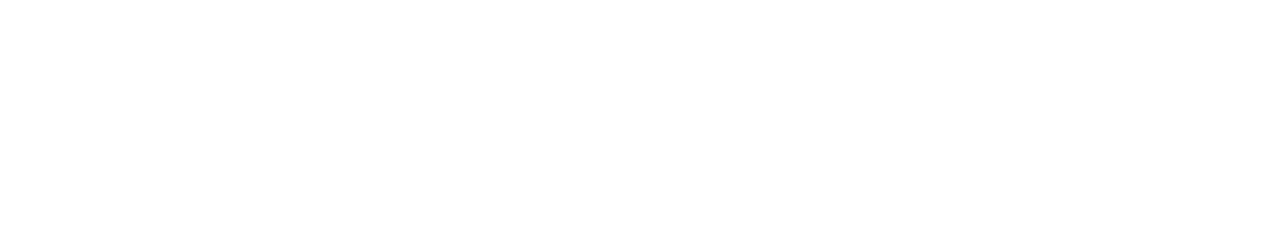
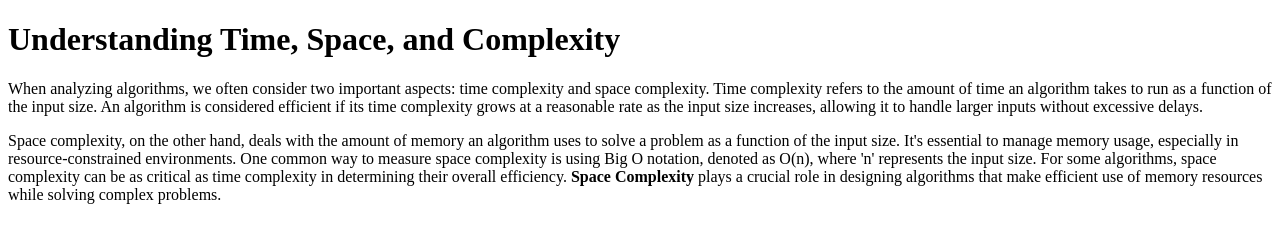
Before and after one commit to acciojob/time-and-space-complexity-presingigovindraju, a website: page main.html in a window 1280 px wide. Drawn offline with Linux system fonts and the light colour scheme.

Commit message:
created a submission

```diff
--- a/main.html
+++ b/main.html
@@ -1,16 +1,18 @@
 <!DOCTYPE html>
 
+<!DOCTYPE html>
 <html>
-
 <head>
-	<link rel="stylesheet" href="styles.css">
+    <title>Time and Space Complexity</title>
 </head>
-
 <body>
-	<!-- the entire body must be written by student -->
-    <script type="text/javascript" src="./script.js">
-</script>
-
+    <h1>Understanding Time, Space, and Complexity</h1>
+    <p>
+        When analyzing algorithms, we often consider two important aspects: time complexity and space complexity. Time complexity refers to the amount of time an algorithm takes to run as a function of the input size. An algorithm is considered efficient if its time complexity grows at a reasonable rate as the input size increases, allowing it to handle larger inputs without excessive delays.
+    </p>
+    <p>
+        Space complexity, on the other hand, deals with the amount of memory an algorithm uses to solve a problem as a function of the input size. It's essential to manage memory usage, especially in resource-constrained environments. One common way to measure space complexity is using Big O notation, denoted as O(n), where 'n' represents the input size. For some algorithms, space complexity can be as critical as time complexity in determining their overall efficiency.
+        <b>Space Complexity</b> plays a crucial role in designing algorithms that make efficient use of memory resources while solving complex problems.
+    </p>
 </body>
-
 </html>
```
